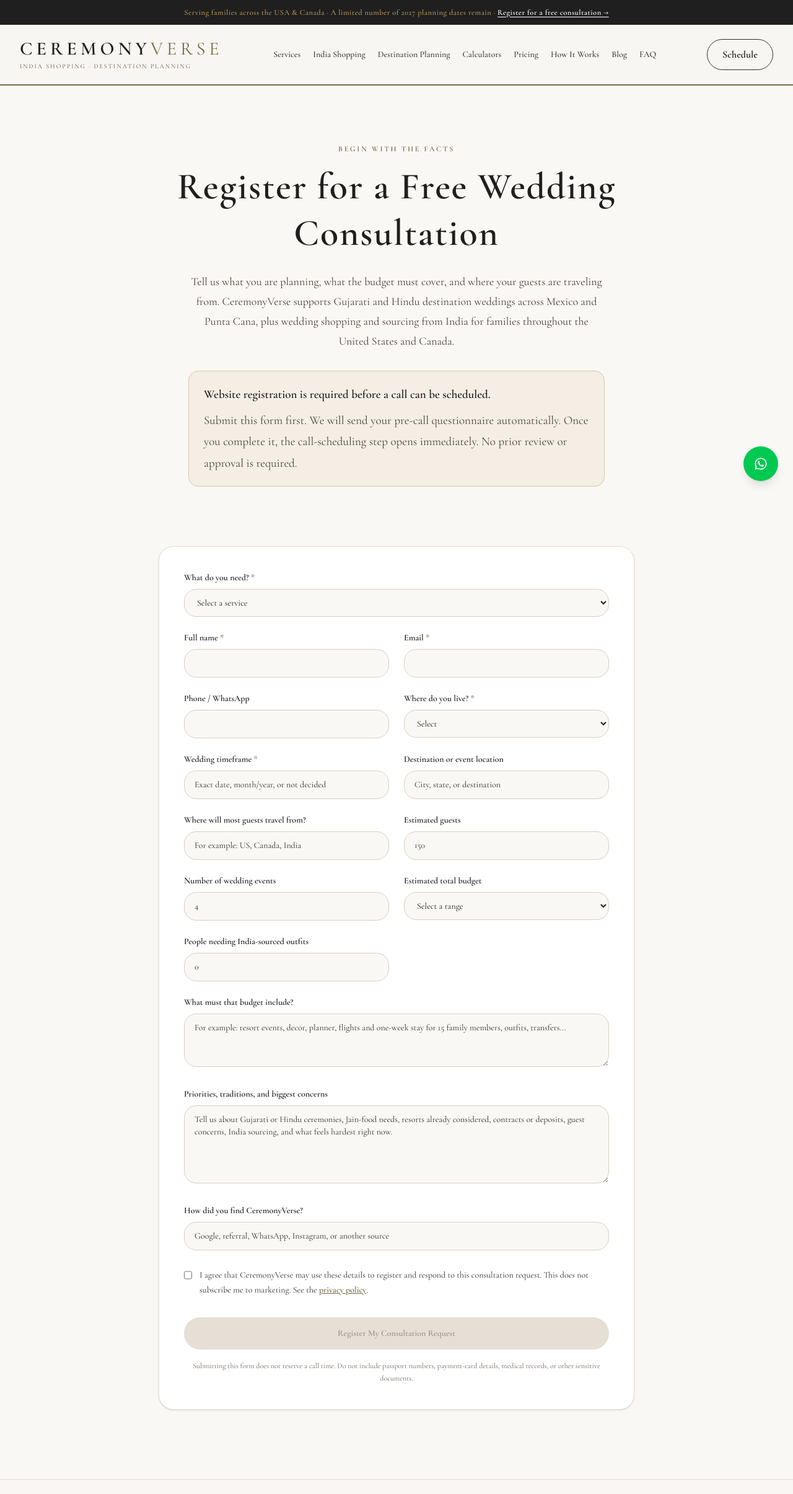
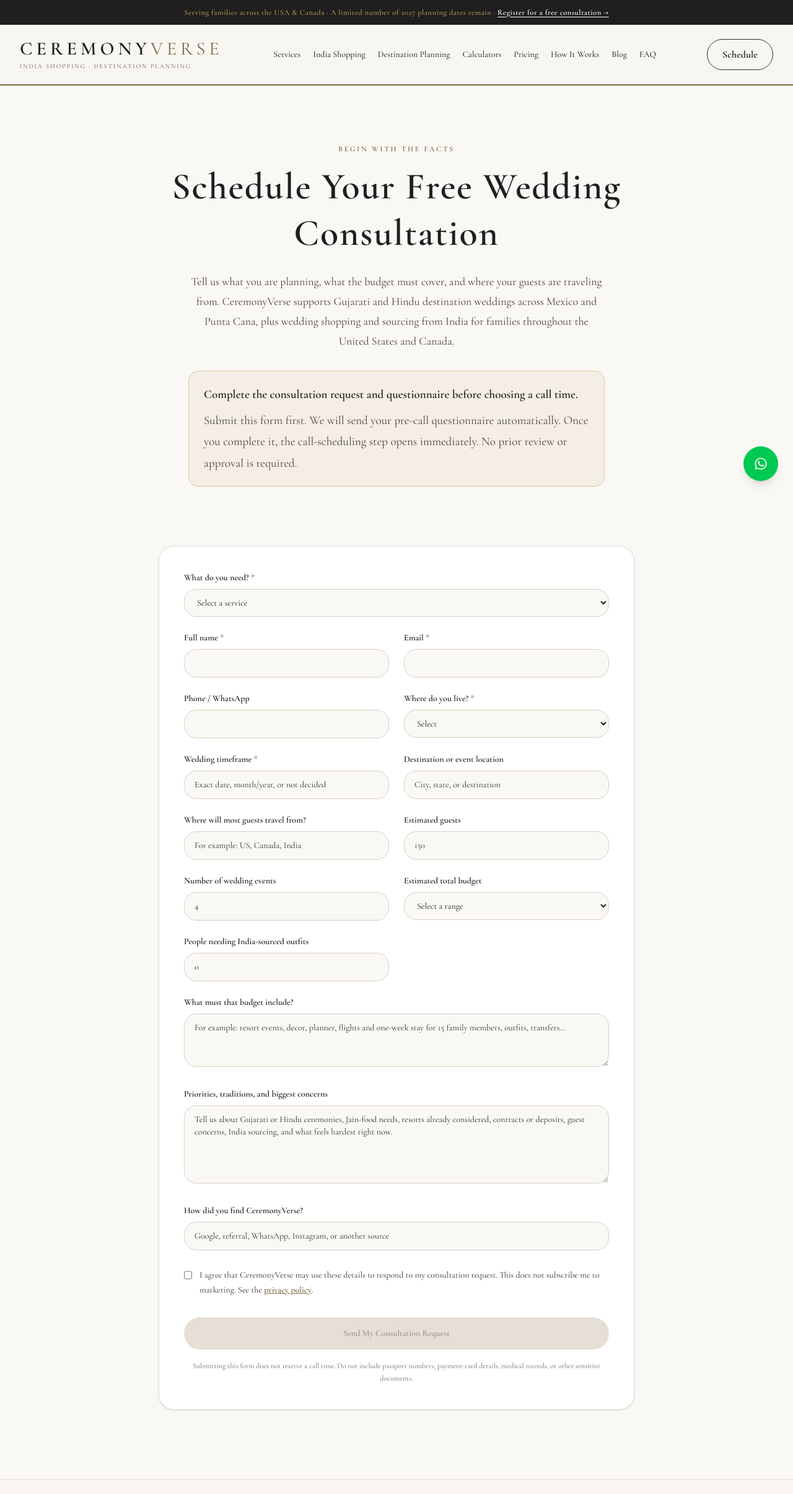
Before and after one commit to leylabernie/v0-ceremony-verse-wedding-concierge, a Next.js app: page /contact in a window 1280 px wide. Shown: the top 2410 px of the page at 62% size. Built offline with nearby package versions, Linux system fonts and the light colour scheme.

Commit message:
Replace registration wording with consultation scheduling

```diff
--- a/components/pages/contact-page.tsx
+++ b/components/pages/contact-page.tsx
@@ -170,13 +170,13 @@ export function ContactPage() {
             ✓
           </div>
           <p className="mb-3 text-xs font-semibold uppercase tracking-[0.22em] text-[#7a6841]">
-            Registration received
+            Request received
           </p>
           <h1 className="font-serif text-4xl font-semibold text-[#1f1f1f] sm:text-5xl">
             Thank you, {formData.name}.
           </h1>
           <p className="mx-auto mt-5 max-w-xl text-lg leading-8 text-[#4d403a]">
-            Your consultation request is now registered. Complete the questionnaire below so CeremonyVerse has your
+            Your consultation request has been received. Complete the questionnaire below so CeremonyVerse has your
             wedding timeframe, destination, guest needs, and priorities before the call. Scheduling opens immediately
             after you submit it.
           </p>
@@ -232,7 +232,7 @@ export function ContactPage() {
             Begin with the facts
           </p>
           <h1 className="font-serif text-4xl font-semibold leading-tight text-[#1f1f1f] sm:text-6xl">
-            Register for a Free Wedding Consultation
+            Schedule Your Free Wedding Consultation
           </h1>
           <p className="mx-auto mt-6 max-w-2xl text-lg leading-8 text-[#4d403a]">
             Tell us what you are planning, what the budget must cover, and where your guests are traveling from.
@@ -240,7 +240,7 @@ export function ContactPage() {
             shopping and sourcing from India for families throughout the United States and Canada.
           </p>
           <div className="mx-auto mt-8 max-w-2xl rounded-2xl border border-[#d7c7a4] bg-[#f4eee4] px-6 py-5 text-left text-sm leading-6 text-[#4d403a]">
-            <p className="font-semibold text-[#1f1f1f]">Website registration is required before a call can be scheduled.</p>
+            <p className="font-semibold text-[#1f1f1f]">Complete the consultation request and questionnaire before choosing a call time.</p>
             <p className="mt-2">
               Submit this form first. We will send your pre-call questionnaire automatically. Once you complete it,
               the call-scheduling step opens immediately. No prior review or approval is required.
@@ -375,7 +375,7 @@ export function ContactPage() {
                 required
               />
               <span>
-                I agree that CeremonyVerse may use these details to register and respond to this consultation request.
+                I agree that CeremonyVerse may use these details to respond to my consultation request.
                 This does not subscribe me to marketing. See the <Link href="/privacy/" className="font-semibold text-[#7a6841] underline">privacy policy</Link>.
               </span>
             </label>
@@ -402,7 +402,7 @@ export function ContactPage() {
               className="mt-8 w-full rounded-full px-6 py-4 text-sm font-semibold transition disabled:cursor-not-allowed disabled:bg-[#e6dfd5] disabled:text-[#9a948d]"
               style={canSubmit && !isLoading ? { background: "#7a6841", color: "#fff" } : undefined}
             >
-              {isLoading ? "Registering Securely…" : "Register My Consultation Request"}
+              {isLoading ? "Sending Securely…" : "Send My Consultation Request"}
             </button>
             <p className="mt-4 text-center text-xs leading-5 text-[#6d625c]">
               Submitting this form does not reserve a call time. Do not include passport numbers, payment-card details,
```
